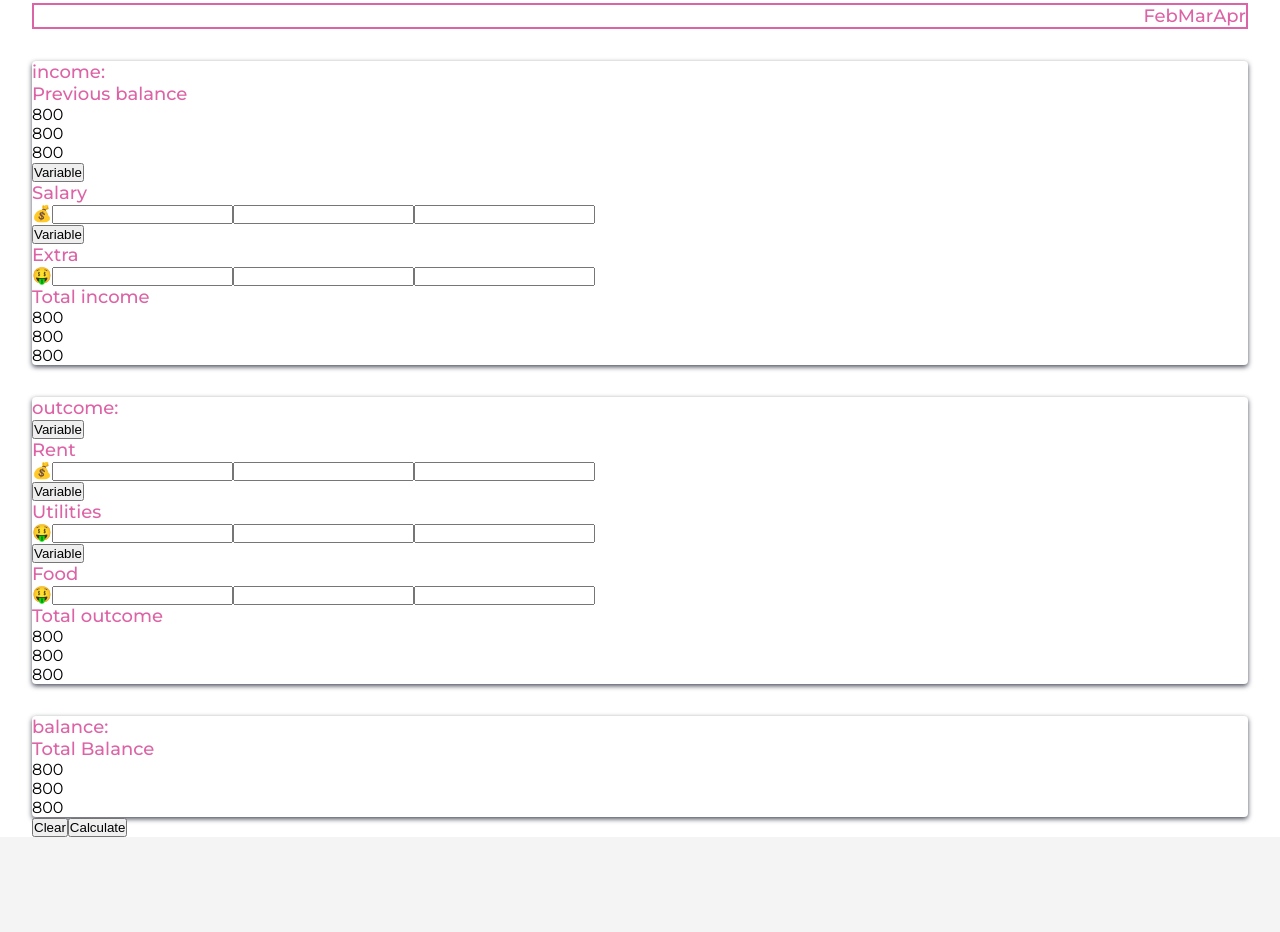
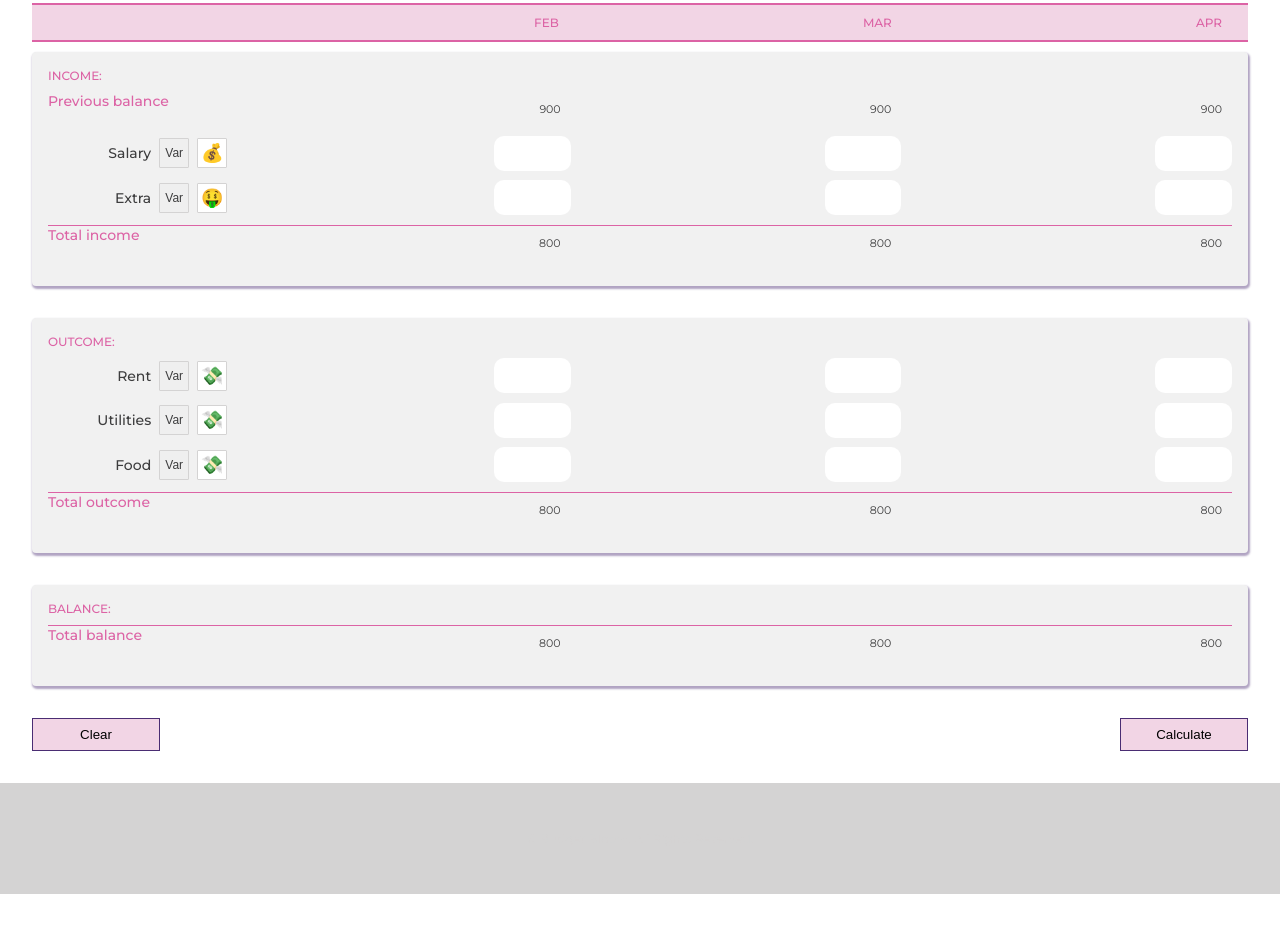
Before and after one commit to joiceron/budget-bloom, a React (Vite) app: page / in a window 1280 px wide. Shown: the part 280-1212 px from the top of the page. After the commit the page ends 1174 px from the top, so only its background shows below. Built offline with nearby package versions, Linux system fonts and the light colour scheme; no server answers.

Commit message:
tables styling

```diff
--- a/src/components/BudgetCard/BudgetCard.jsx
+++ b/src/components/BudgetCard/BudgetCard.jsx
@@ -12,45 +12,50 @@ export default function BudgetOverview({ numMonths, type }) {
   if (type === "income") {
     content = (
       <div>
-        <h2>Previous balance</h2>
-        {numTags.map((_, index) => (
-          <p key={index}>800</p>
-        ))}
         <InputTags numMonths={numMonths} nameOfTrans={"Salary"} emoji={"💰"} />
         <InputTags numMonths={numMonths} nameOfTrans={"Extra"} emoji={"🤑"} />
-        <h2>Total income</h2>
-        {numTags.map((_, index) => (
-          <p key={index}>800</p>
-        ))}
       </div>
     );
   } else if (type === "outcome") {
     content = (
       <div>
-        <InputTags numMonths={numMonths} nameOfTrans={"Rent"} emoji={"💰"} />
-        <InputTags numMonths={numMonths} nameOfTrans={"Utilities"} emoji={"🤑"} />
-        <InputTags numMonths={numMonths} nameOfTrans={"Food"} emoji={"🤑"} />
-        <h2>Total outcome</h2>
-        {numTags.map((_, index) => (
-          <p key={index}>800</p>
-        ))}
+        <InputTags numMonths={numMonths} nameOfTrans={"Rent"} emoji={"💸"} />
+        <InputTags
+          numMonths={numMonths}
+          nameOfTrans={"Utilities"}
+          emoji={"💸"}
+        />
+        <InputTags numMonths={numMonths} nameOfTrans={"Food"} emoji={"💸"} />
       </div>
     );
   } else if (type === "balance") {
-    content = (
-      <div>
-        <h2>Total Balance</h2>
-        {numTags.map((_, index) => (
-          <p key={index}>800</p>
-        ))}
-      </div>
-    );
+    content = <div></div>;
   }
 
   return (
     <article className="card">
-      <h2>{type}:</h2>
+      <h2 className="card__title">{type}:</h2>
+      {type === "income" ? (
+        <div className="table-row table-row--borderless">
+          <h3 className="table-row__title">Previous balance</h3>
+          {numTags.map((_, index) => (
+            <p className="table-row__cell" key={index}>
+              900
+            </p>
+          ))}
+        </div>
+      ) : (
+        ""
+      )}
       {content}
+      <div className="table-row">
+        <h3 className="table-row__title">{`Total ${type}`}</h3>
+        {numTags.map((_, index) => (
+          <p className="table-row__cell" key={index}>
+            800
+          </p>
+        ))}
+      </div>
     </article>
   );
 }
--- a/src/components/BudgetCard/BudgetCard.scss
+++ b/src/components/BudgetCard/BudgetCard.scss
@@ -3,7 +3,29 @@
 @use "../../styles/partials/variables" as *;
 
 .card {
-  margin-top: 2rem;
+  margin-bottom: 2rem;
+  padding: 1rem;
   border-radius: 4px;
-  box-shadow: 0px 2px 5px 0px #13182cc5;
+  box-shadow: 1px 2px 2px 1px #4a2d7370;
+  background-color: $bg-cream;
+  &__title {
+    text-transform: uppercase;
+  }
 }
+
+.table-row {
+  @include row-cells;
+  border-top: 1px solid $bloom-pink;
+  &--borderless {
+    border-top: none;
+  }
+
+  &__title {
+    color: $bloom-pink;
+    @include title-cells;
+  }
+
+  &__cell {
+    @include cells;
+  }
+}
--- a/src/components/InputTags/InputTags.jsx
+++ b/src/components/InputTags/InputTags.jsx
@@ -6,18 +6,22 @@ import axios from "axios";
 export default function InputTags({ numMonths, nameOfTrans, emoji }) {
   let numTags = Array(Number(numMonths)).fill("+");
   const [isfix, setIsFix] = useState(false);
-  const toggleIsFix= () => {
+  const toggleIsFix = () => {
     setIsFix((prev) => !prev);
   };
 
   return (
-    <div className="">
-      <button onClick={toggleIsFix}>{isfix ? "Fixed" : "Variable"}</button>
-      <h2>{nameOfTrans}</h2>
-      <span>{emoji}</span>
+    <div className="balance-row">
+      <div className="balance-row__title">
+        <h3 className="balance-row__title--text">{nameOfTrans}</h3>
+        <button className="balance-row__title--button" onClick={toggleIsFix}>
+          {isfix ? "Fix" : "Var"}
+        </button>
+        <button className="balance-row__title--button balance-row__title--emoji">{emoji}</button>
+      </div>
       {numTags.map((_, index) => (
         <label key={index} htmlFor="">
-          <input type="text" />
+          <input className="balance-row__cell" type="text" />
         </label>
       ))}
     </div>
--- a/src/components/InputTags/InputTags.scss
+++ b/src/components/InputTags/InputTags.scss
@@ -0,0 +1,37 @@
+@use "../../styles/partials/globals" as *;
+@use "../../styles/partials/mixins" as *;
+@use "../../styles/partials/variables" as *;
+
+.balance-row {
+  @include row-cells;
+
+  &__title {
+    @include title-cells;
+    display: flex;
+    align-items: center;
+
+    &--button {
+      border: 1px solid $c-grey;
+      border-radius: 1px;
+      margin-left: 0.5rem;
+      height: 1.875rem;
+      width: 1.875rem;
+      font-size: 0.75rem;
+      padding: 0;
+      color: $bloom-black;
+    }
+
+    &--emoji {
+      font-size: 18px;
+      background-color: $c-white;
+      margin-right: 0.8rem;
+    }
+  }
+  &__cell {
+    @include cells;
+    border-radius: 10px;
+    width: 6vw;
+    border: none;
+    background-color: $c-white;
+  }
+}
--- a/src/pages/BudgetOverviewPage/BudgetOverviewPage.jsx
+++ b/src/pages/BudgetOverviewPage/BudgetOverviewPage.jsx
@@ -60,9 +60,9 @@ export default function BudgetOverviewPage({ baseUrl }) {
       <BudgetOverview numMonths={numMonths} type={"income"} />
       <BudgetOverview numMonths={numMonths} type={"outcome"} />
       <BudgetOverview numMonths={numMonths} type={"balance"} />
-      <div>
-        <button>Clear</button>
-        <button>Calculate</button>
+      <div className="acctions">
+        <button className="acctions__button view__button">Clear</button>
+        <button className="acctions__button view__button">Calculate</button>
       </div>
     </>
   );
--- a/src/pages/BudgetOverviewPage/BudgetOverviewPage.scss
+++ b/src/pages/BudgetOverviewPage/BudgetOverviewPage.scss
@@ -3,10 +3,11 @@
 @use "../../styles/partials/variables" as *;
 
 .view {
-  display: none;
-  padding: 1rem 0;
+  // display: none;
+  margin-top: 1rem;
   @include tablet {
     display: flex;
+    justify-content: flex-end;
   }
 
   &__button {
@@ -18,7 +19,7 @@
       background-color: $bg-bloom;
     }
 
-    &:focus{
+    &:focus {
       background-color: $bg-bloom;
     }
 
@@ -35,11 +36,31 @@
 }
 
 .calendar {
-  display: flex;
-  justify-content: flex-end;
-  // width: 80vw;
-  border: 2px solid $bloom-pink;
-  &__space{
+  @include row-cells;
+  margin-top: 1rem;
+  border-top: 2px solid $bloom-pink;
+  border-bottom: 2px solid $bloom-pink;
+  background-color: $c-pink;
+  padding: 0 1rem;
+  &__space {
+    @include title-cells;
+  }
 
+  &__month {
+    @include cells;
   }
 }
+
+.acctions {
+  display: flex;
+  justify-content: space-between;
+  gap: 2vw;
+  margin-bottom: 2rem;
+  &__button {
+    width: 100%;
+    background-color: $c-pink;
+    @include tablet {
+      width: 10vw;
+    }
+  }
+}
--- a/src/styles/partials/_globals.scss
+++ b/src/styles/partials/_globals.scss
@@ -16,7 +16,22 @@ body {
 
 h2 {
   font-family: "Montserrat", sans-serif;
-  font-size: 1.125rem;
+  text-transform: uppercase;
+  font-size: 0.75rem;
   font-weight: 500;
   color: $bloom-pink;
 }
+
+h3 {
+  font-family: "Montserrat", sans-serif;
+  font-size: 0.875rem;
+  font-weight: 500;
+  color: $bloom-black;
+}
+
+p {
+  font-family: "Montserrat", sans-serif;
+  font-size: 0.6875rem;
+  font-weight: 400;
+  color: $bloom-black;
+}
--- a/src/styles/partials/_mixins.scss
+++ b/src/styles/partials/_mixins.scss
@@ -18,3 +18,21 @@
     padding: 0 2rem;
   }
 }
+
+@mixin row-cells {
+  display: flex;
+  justify-content: space-between;
+  margin: 0.6rem 0;
+}
+
+
+@mixin title-cells {
+  justify-content: end;
+  justify-self: end;
+  width: 15vw;
+}
+
+@mixin cells {
+
+  padding: 0.625rem;
+}
--- a/src/styles/partials/_variables.scss
+++ b/src/styles/partials/_variables.scss
@@ -4,14 +4,14 @@ $tablet-breakpoint: 768px;
 $desktop-breakpoint: 1280px;
 /* --Background Colors-- */
 $bg-bloom: #D9B4D5;
-$bg-white: #FAFAFA;
+$bg-cream: #f1f1f1;
 /* --Primary Colors-- */
 $bloom-black: #3D3D3E;
 $bloom-pink: #DC63A5;
 $bloom-lila: #4A2D73;
 /* --Secundary Colors-- */
 $c-pink: #F2D5E5;
-$c-grey: #F4F4F4;
+$c-grey: #d4d3d3;
 $c-green: #158463;
 $c-red: #c94515;
 $c-white: #ffffff;
```
